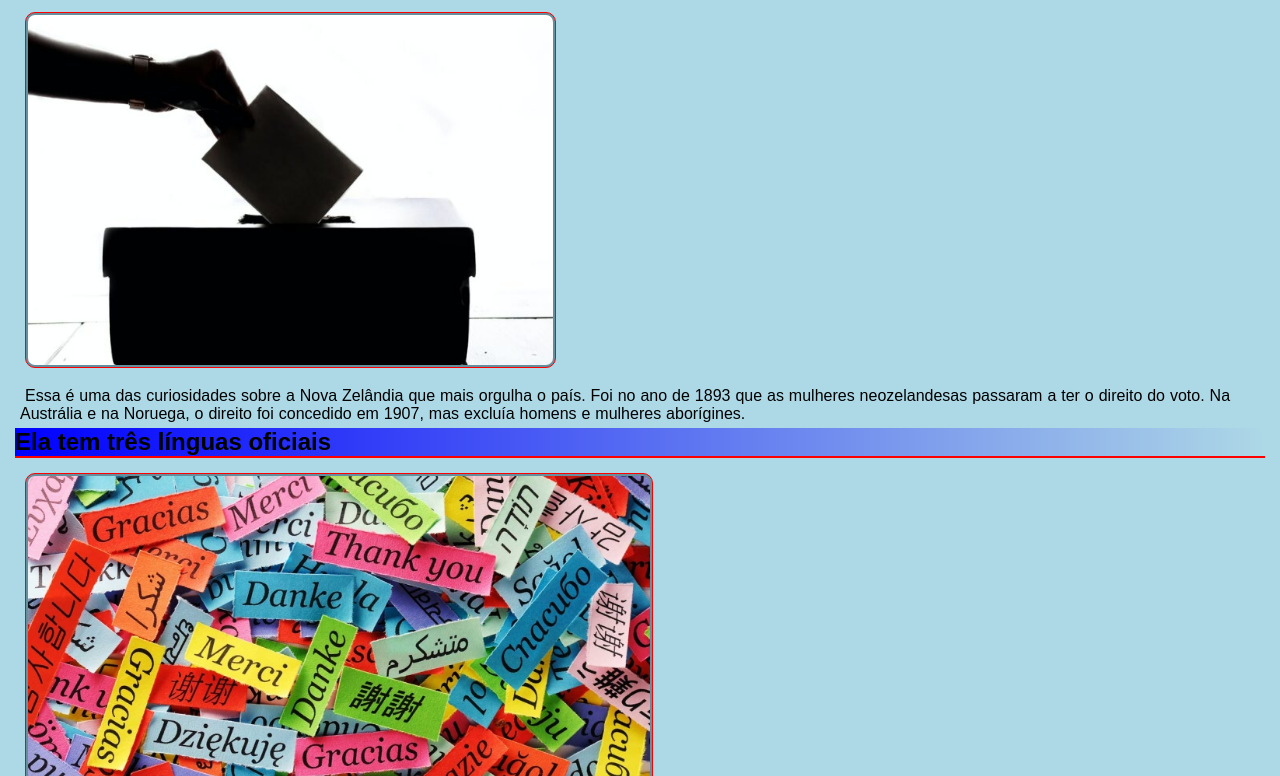
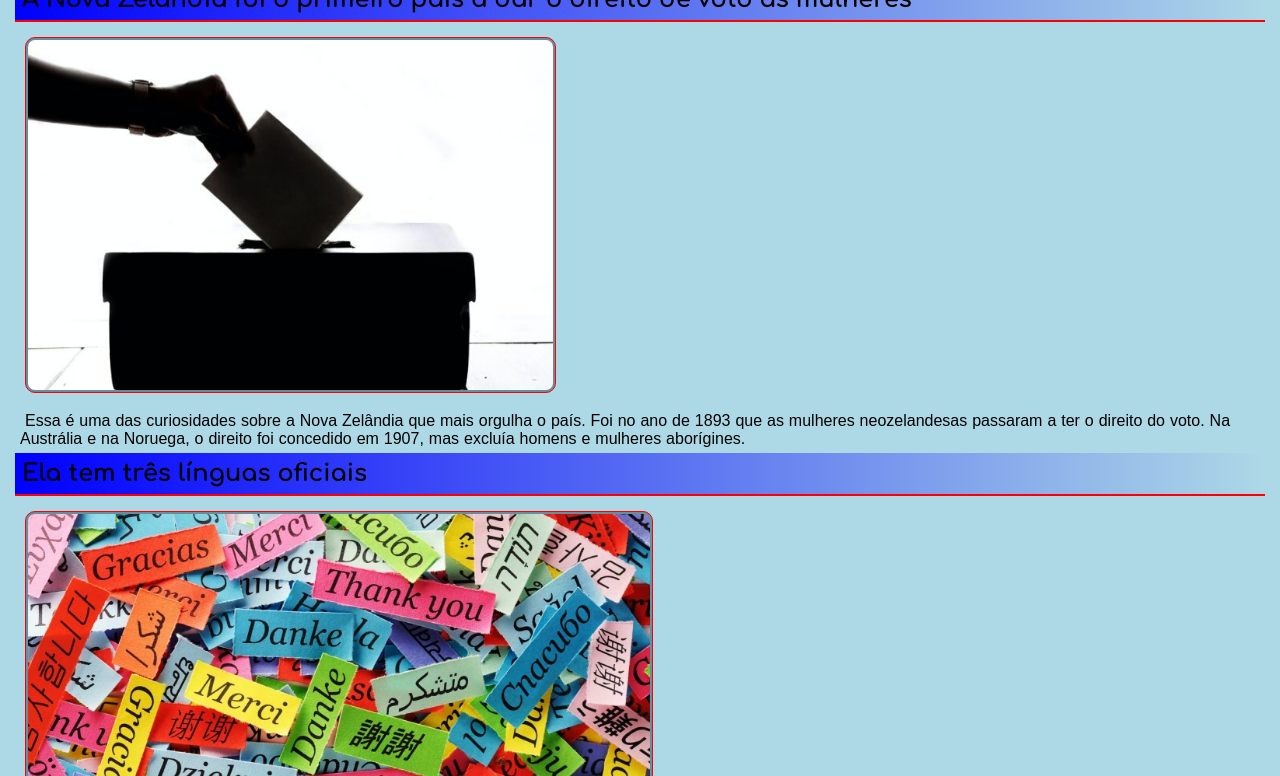
Before and after one commit to remotelucc/novazelandia, a plain HTML site: page index.html in a window 1280 px wide. Shown: the part 196-972 px from the top of the page. Drawn offline with Linux system fonts and the light colour scheme.

Commit message:
Update style.css

```diff
--- a/style.css
+++ b/style.css
@@ -1,4 +1,5 @@
 @charset "UTF-8";
+@import url('https://fonts.googleapis.com/css2?family=Comfortaa:wght@300;400;500;600;700&display=swap');
 
 * {
     margin: 0px;
@@ -28,9 +29,10 @@ header > p {
 }
 
 main h1, h2 {
-    font-family: ;
+    font-family: 'Comfortaa', cursive;
     background-image: linear-gradient(to right, blue, transparent);
     border-bottom: solid 2px red;
+    padding: 7px;
 }
 
 header h1 {
```
